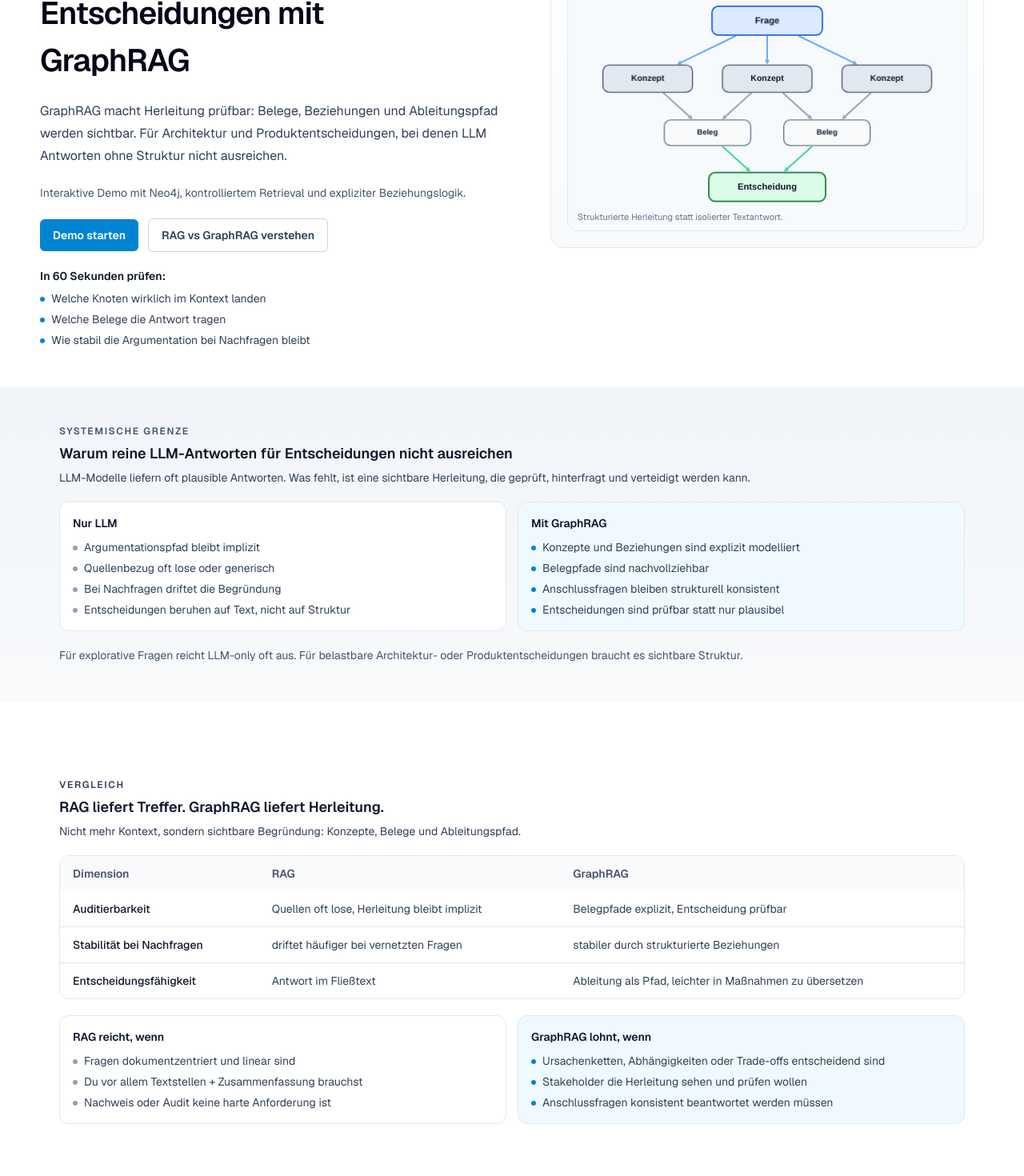
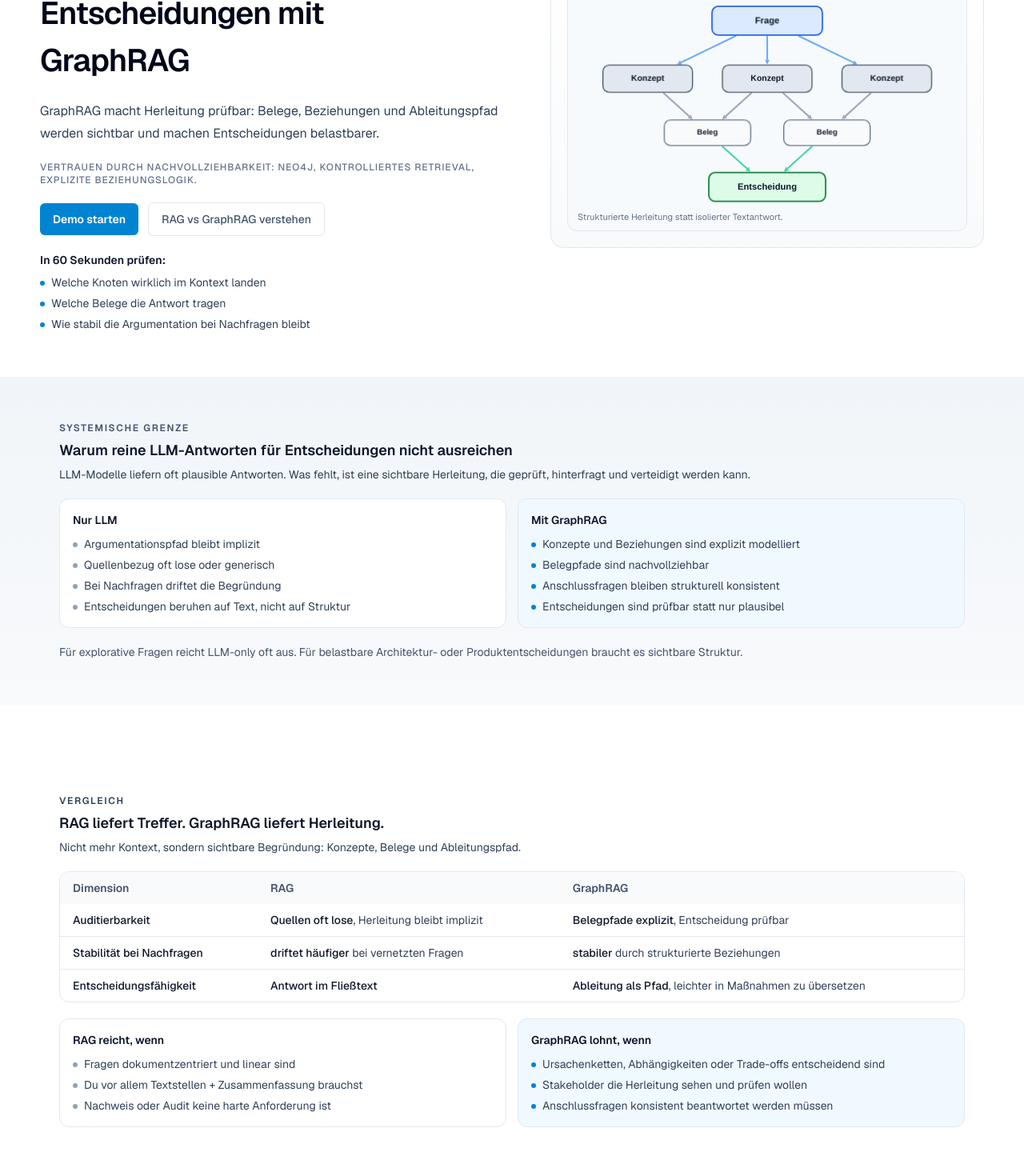
Before and after one commit to mimeonline/system-graph-rag-lab, a Next.js app in the folder apps/web/: page / in a window 1280 px wide. Shown: the part 200-1670 px from the top of the page at 80% size. Built offline with nearby package versions, Linux system fonts and the light colour scheme; no server answers.

Commit message:
refactor(landing): tighten hero copy and improve executive scanability

```diff
--- a/apps/web/src/features/landing/templates/ExecutiveLandingTemplate.tsx
+++ b/apps/web/src/features/landing/templates/ExecutiveLandingTemplate.tsx
@@ -12,7 +12,7 @@
       <SiteHeader />
 
       <main className="flex-1 px-4 py-6 sm:px-6 sm:py-8">
-        <div className="mx-auto w-full max-w-295 space-y-12">
+        <div className="mx-auto w-full max-w-295 space-y-14">
           <LandingReveal>
             <section className="space-y-4">
             <p className="text-xs font-semibold uppercase tracking-[0.16em] text-sky-700">
@@ -24,11 +24,11 @@
                 Nachvollziehbare KI Entscheidungen mit GraphRAG
               </h1>
               <p className="max-w-[70ch] text-[1rem] leading-7 text-slate-700">
-                GraphRAG macht Herleitung prüfbar: Belege, Beziehungen und Ableitungspfad werden sichtbar.
-                Für Architektur und Produktentscheidungen, bei denen LLM Antworten ohne Struktur nicht ausreichen.
+                GraphRAG macht Herleitung prüfbar: Belege, Beziehungen und Ableitungspfad werden sichtbar
+                und machen Entscheidungen belastbarer.
               </p>
-              <p className="max-w-[70ch] text-sm leading-6 text-slate-600">
-                Interaktive Demo mit Neo4j, kontrolliertem Retrieval und expliziter Beziehungslogik.
+              <p className="max-w-[70ch] text-xs font-medium uppercase tracking-[0.08em] text-slate-500">
+                Vertrauen durch Nachvollziehbarkeit: Neo4j, kontrolliertes Retrieval, explizite Beziehungslogik.
               </p>
               <div className="flex flex-wrap items-center gap-3">
                 <TrackedLink
@@ -46,7 +46,7 @@
                     target: "#rag-vs-graphrag",
                     surface: "hero-secondary",
                   }}
-                  className="inline-flex rounded-md border border-slate-300 bg-white px-4 py-2.5 text-sm font-semibold text-slate-700 transition hover:bg-slate-50"
+                  className="inline-flex rounded-md border border-slate-200 bg-white px-4 py-2.5 text-sm font-medium text-slate-600 transition hover:bg-slate-50 hover:text-slate-700"
                 />
               </div>
               <div className="space-y-2">
@@ -76,7 +76,7 @@
           </LandingReveal>
 
           <LandingReveal>
-            <section className="relative left-1/2 right-1/2 -mx-[50vw] w-screen bg-gradient-to-b from-slate-100 to-slate-50 py-10 sm:py-12">
+            <section className="relative left-1/2 right-1/2 -mx-[50vw] w-screen bg-gradient-to-b from-slate-100 to-slate-50 py-12 sm:py-14">
             <div className="mx-auto w-full max-w-295 space-y-5 px-4 sm:px-6">
               <div className="space-y-1.5">
                 <p className="text-xs font-semibold uppercase tracking-[0.14em] text-slate-600">SYSTEMISCHE GRENZE</p>
@@ -146,7 +146,7 @@
           <LandingReveal>
             <section
               id="rag-vs-graphrag"
-              className="relative left-1/2 right-1/2 -mx-[50vw] w-screen py-10 sm:py-12"
+              className="relative left-1/2 right-1/2 -mx-[50vw] w-screen py-12 sm:py-14"
             >
             <div className="mx-auto w-full max-w-295 space-y-5 px-4 sm:px-6">
               <div className="space-y-1.5">
@@ -162,32 +162,32 @@
                 <table className="w-full text-left text-sm">
                   <thead className="bg-slate-50">
                     <tr className="text-slate-600">
-                      <th className="px-4 py-3 font-semibold">Dimension</th>
-                      <th className="px-4 py-3 font-semibold">RAG</th>
-                      <th className="px-4 py-3 font-semibold">GraphRAG</th>
+                      <th className="px-4 py-2.5 font-semibold">Dimension</th>
+                      <th className="px-4 py-2.5 font-semibold">RAG</th>
+                      <th className="px-4 py-2.5 font-semibold">GraphRAG</th>
                     </tr>
                   </thead>
                   <tbody className="divide-y divide-slate-200 text-slate-700">
                     <tr>
-                      <td className="px-4 py-3 font-medium text-slate-900">
+                      <td className="px-4 py-2.5 font-medium text-slate-900">
                         Auditierbarkeit
                       </td>
-                      <td className="px-4 py-3">Quellen oft lose, Herleitung bleibt implizit</td>
-                      <td className="px-4 py-3">Belegpfade explizit, Entscheidung prüfbar</td>
+                      <td className="px-4 py-2.5"><span className="font-medium text-slate-900">Quellen oft lose</span>, Herleitung bleibt implizit</td>
+                      <td className="px-4 py-2.5"><span className="font-medium text-slate-900">Belegpfade explizit</span>, Entscheidung prüfbar</td>
                     </tr>
                     <tr>
-                      <td className="px-4 py-3 font-medium text-slate-900">
+                      <td className="px-4 py-2.5 font-medium text-slate-900">
                         Stabilität bei Nachfragen
                       </td>
-                      <td className="px-4 py-3">driftet häufiger bei vernetzten Fragen</td>
-                      <td className="px-4 py-3">stabiler durch strukturierte Beziehungen</td>
+                      <td className="px-4 py-2.5"><span className="font-medium text-slate-900">driftet häufiger</span> bei vernetzten Fragen</td>
+                      <td className="px-4 py-2.5"><span className="font-medium text-slate-900">stabiler</span> durch strukturierte Beziehungen</td>
                     </tr>
                     <tr>
-                      <td className="px-4 py-3 font-medium text-slate-900">
+                      <td className="px-4 py-2.5 font-medium text-slate-900">
                         Entscheidungsfähigkeit
                       </td>
-                      <td className="px-4 py-3">Antwort im Fließtext</td>
-                      <td className="px-4 py-3">Ableitung als Pfad, leichter in Maßnahmen zu übersetzen</td>
+                      <td className="px-4 py-2.5"><span className="font-medium text-slate-900">Antwort im Fließtext</span></td>
+                      <td className="px-4 py-2.5"><span className="font-medium text-slate-900">Ableitung als Pfad</span>, leichter in Maßnahmen zu übersetzen</td>
                     </tr>
                   </tbody>
                 </table>
@@ -235,7 +235,7 @@
           </LandingReveal>
 
           <LandingReveal>
-            <section className="relative left-1/2 right-1/2 -mx-[50vw] w-screen bg-gradient-to-b from-slate-50 to-slate-100 py-10 sm:py-12">
+            <section className="relative left-1/2 right-1/2 -mx-[50vw] w-screen bg-gradient-to-b from-slate-50 to-slate-100 py-12 sm:py-14">
             <div className="mx-auto w-full max-w-295 px-4 sm:px-6">
               <div className="text-center">
                 <h2 className="text-lg font-semibold text-slate-900 sm:text-xl">
```
